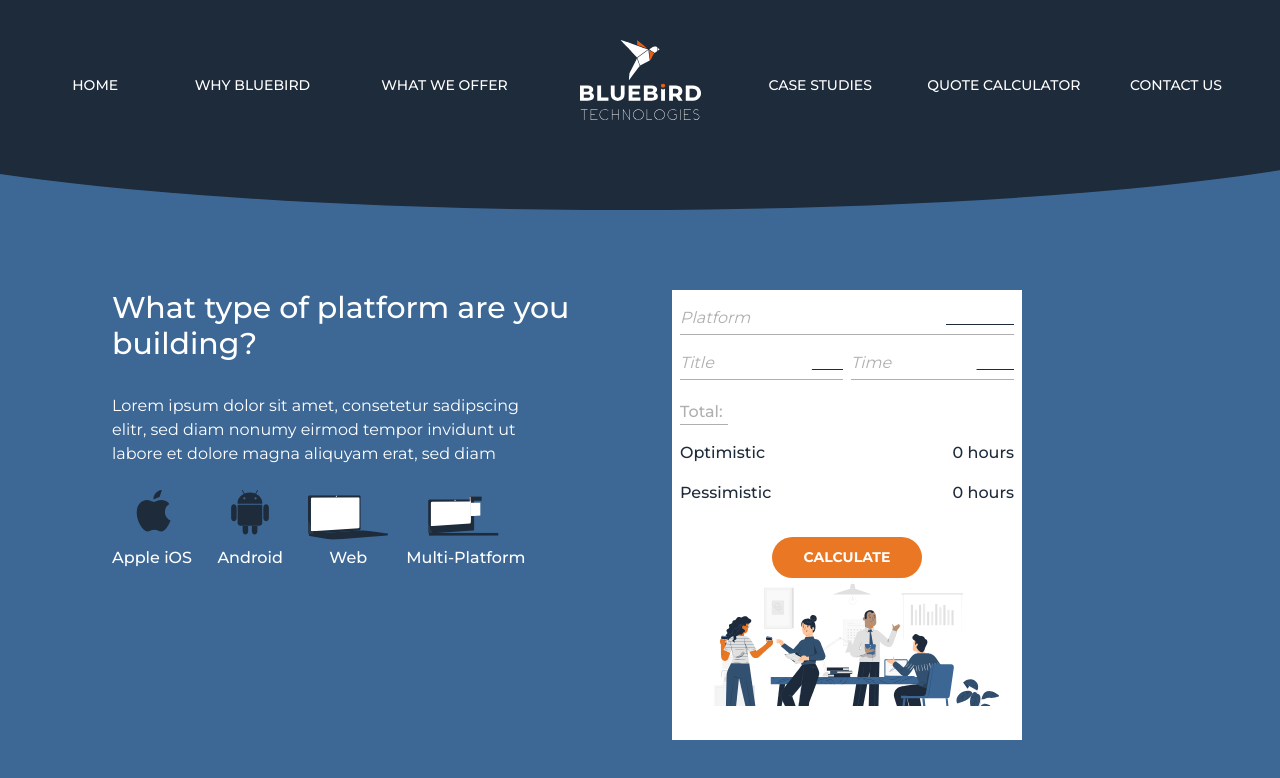
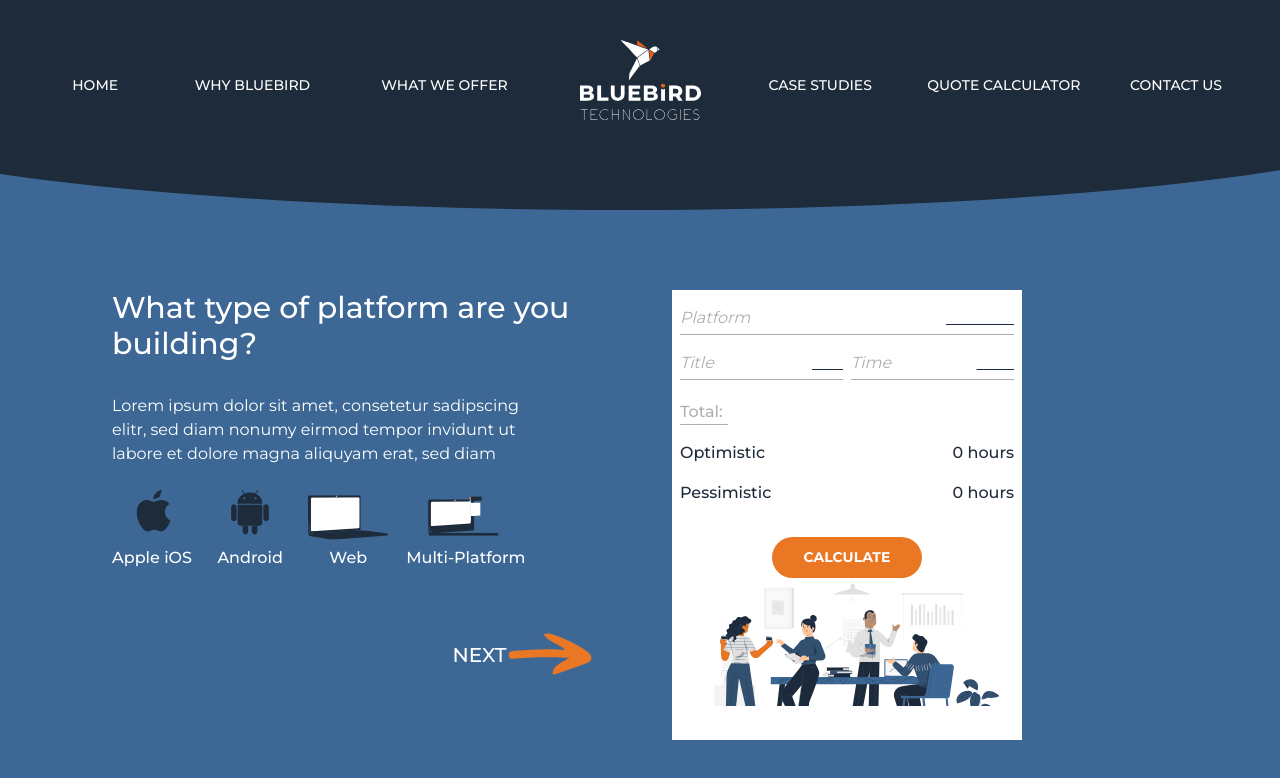
Before and after one commit to bluebird-technologies/bluebird_tech_OLD, a Next.js app: page /calculator/quoteWizard in a window 1280 px wide. Shown: the top 778 px of the page. Built offline with nearby package versions, Linux system fonts and the light colour scheme.

Commit message:
back feature added

```diff
--- a/pages/calculator/quoteWizard.tsx
+++ b/pages/calculator/quoteWizard.tsx
@@ -37,6 +37,7 @@ import LiveTrackingIcon from 'public/calculator/liveTracking.svg';
 import MapsIntegrationIcon from 'public/calculator/maps-integration.svg';
 import Calculator from '../../components/QuoteCalculator';
 import SelectedScreen from '../../components/Calculator/SelectedScreen';
+import RightArrow from '../../public/right-arrow.svg';
 import {
   CalculatorContext,
   CalculatorContextType,
@@ -75,7 +76,9 @@ function QuoteWizard() {
           platform: 'Apple',
           resources: [Resources.MD],
         }));
-        setSelectedScreen(screens[1]);
+        setSelectedScreen(1);
+        setOptimisticHours((prev) => [...prev, 40]);
+        setPessimisticHours((prev) => [...prev, 57]);
       },
     },
     {
@@ -89,7 +92,9 @@ function QuoteWizard() {
           platform: 'Android',
           resources: [Resources.MD],
         }));
-        setSelectedScreen(screens[1]);
+        setSelectedScreen(1);
+        setOptimisticHours((prev) => [...prev, 40]);
+        setPessimisticHours((prev) => [...prev, 57]);
       },
     },
     {
@@ -103,7 +108,9 @@ function QuoteWizard() {
           platform: 'Web',
           resources: [Resources.FE],
         }));
-        setSelectedScreen(screens[1]);
+        setSelectedScreen(1);
+        setOptimisticHours((prev) => [...prev, 40]);
+        setPessimisticHours((prev) => [...prev, 57]);
       },
     },
     {
@@ -117,7 +124,9 @@ function QuoteWizard() {
           platform: 'Multi-Platform',
           resources: [Resources.MD, Resources.FE, Resources.BE],
         }));
-        setSelectedScreen(screens[1]);
+        setSelectedScreen(1);
+        setOptimisticHours((prev) => [...prev, 80]);
+        setPessimisticHours((prev) => [...prev, 114]);
       },
     },
   ];
@@ -132,9 +141,12 @@ function QuoteWizard() {
           optimisticHours: prev.optimisticHours + 20,
           pessimisticHours: prev.pessimisticHours + 29,
           platform: prev.platform,
+          size: 'Small',
           resources: [],
         }));
-        setSelectedScreen(screens[2]);
+        setSelectedScreen(2);
+        setOptimisticHours((prev) => [...prev, 20]);
+        setPessimisticHours((prev) => [...prev, 29]);
       },
     },
     {
@@ -146,9 +158,12 @@ function QuoteWizard() {
           optimisticHours: prev.optimisticHours + 40,
           pessimisticHours: prev.pessimisticHours + 57,
           platform: prev.platform,
+          size: 'Medium',
           resources: [Resources.PM],
         }));
-        setSelectedScreen(screens[2]);
+        setSelectedScreen(2);
+        setOptimisticHours((prev) => [...prev, 40]);
+        setPessimisticHours((prev) => [...prev, 57]);
       },
     },
     {
@@ -160,9 +175,12 @@ function QuoteWizard() {
           optimisticHours: prev.optimisticHours + 60,
           pessimisticHours: prev.pessimisticHours + 86,
           platform: prev.platform,
+          size: 'Large',
           resources: [Resources.PM],
         }));
-        setSelectedScreen(screens[2]);
+        setSelectedScreen(2);
+        setOptimisticHours((prev) => [...prev, 60]);
+        setPessimisticHours((prev) => [...prev, 86]);
       },
     },
   ];
@@ -172,16 +190,32 @@ function QuoteWizard() {
       title: 'Yes',
       icon: <YesIcon />,
       onclick: () => {
-        setSelectedScreen(screens[3]);
+        setSelectedScreen(3);
+        setCalculatorValue((prev) => ({
+          ...calculatorValue,
+          optimisticHours: prev.optimisticHours + 0,
+          pessimisticHours: prev.pessimisticHours + 0,
+          hasDesigner: true,
+        }));
         setHasDesginer(true);
+        setOptimisticHours((prev) => [...prev, 0]);
+        setPessimisticHours((prev) => [...prev, 0]);
       },
     },
     {
       title: 'No',
       icon: <NoIcon />,
       onclick: () => {
-        setSelectedScreen(screens[3]);
+        setSelectedScreen(3);
+        setCalculatorValue((prev) => ({
+          ...calculatorValue,
+          hasDesigner: false,
+          optimisticHours: prev.optimisticHours + 0,
+          pessimisticHours: prev.pessimisticHours + 0,
+        }));
         setHasDesginer(false);
+        setOptimisticHours((prev) => [...prev, 0]);
+        setPessimisticHours((prev) => [...prev, 0]);
       },
     },
   ];
@@ -194,11 +228,14 @@ function QuoteWizard() {
         setCalculatorValue((prev) => ({
           ...calculatorValue,
           optimisticHours: hasDesigner ? prev.optimisticHours + 20 : prev.optimisticHours + 40,
-          pessimisticHours: hasDesigner ? prev.optimisticHours + 29 : prev.optimisticHours + 57,
+          pessimisticHours: hasDesigner ? prev.pessimisticHours + 29 : prev.pessimisticHours + 57,
           platform: prev.platform,
           resources: [],
+          ux_ui: 'MVP',
         }));
-        setSelectedScreen(screens[4]);
+        setSelectedScreen(4);
+        setOptimisticHours((prev) => [...prev, hasDesigner ? 20 : 40]);
+        setPessimisticHours((prev) => [...prev, hasDesigner ? 29 : 57]);
       },
     },
     {
@@ -208,11 +245,14 @@ function QuoteWizard() {
         setCalculatorValue((prev) => ({
           ...calculatorValue,
           optimisticHours: hasDesigner ? prev.optimisticHours + 30 : prev.optimisticHours + 60,
-          pessimisticHours: hasDesigner ? prev.optimisticHours + 43 : prev.optimisticHours + 86,
+          pessimisticHours: hasDesigner ? prev.pessimisticHours + 43 : prev.pessimisticHours + 86,
           platform: prev.platform,
           resources: [],
+          ux_ui: 'Stock',
         }));
-        setSelectedScreen(screens[4]);
+        setSelectedScreen(4);
+        setOptimisticHours((prev) => [...prev, hasDesigner ? 30 : 60]);
+        setPessimisticHours((prev) => [...prev, hasDesigner ? 43 : 86]);
       },
     },
     {
@@ -222,11 +262,14 @@ function QuoteWizard() {
         setCalculatorValue((prev) => ({
           ...calculatorValue,
           optimisticHours: hasDesigner ? prev.optimisticHours + 40 : prev.optimisticHours + 80,
-          pessimisticHours: hasDesigner ? prev.optimisticHours + 57 : prev.optimisticHours + 114,
+          pessimisticHours: hasDesigner ? prev.pessimisticHours + 57 : prev.pessimisticHours + 114,
           platform: prev.platform,
           resources: [],
+          ux_ui: 'Beautiful',
         }));
-        setSelectedScreen(screens[4]);
+        setSelectedScreen(4);
+        setOptimisticHours((prev) => [...prev, hasDesigner ? 40 : 80]);
+        setPessimisticHours((prev) => [...prev, hasDesigner ? 57 : 114]);
       },
     },
   ];
@@ -239,11 +282,14 @@ function QuoteWizard() {
         setCalculatorValue((prev) => ({
           ...calculatorValue,
           optimisticHours: prev.optimisticHours + 15,
-          pessimisticHours: prev.optimisticHours + 21,
+          pessimisticHours: prev.pessimisticHours + 21,
           platform: prev.platform,
           resources: [Resources.BE],
+          loginType: ['Email'],
         }));
-        setSelectedScreen(screens[5]);
+        setOptimisticHours((prev) => [...prev, 15]);
+        setPessimisticHours((prev) => [...prev, 21]);
+        setSelectedScreen(5);
       },
     },
     {
@@ -253,11 +299,14 @@ function QuoteWizard() {
         setCalculatorValue((prev) => ({
           ...calculatorValue,
           optimisticHours: prev.optimisticHours + 15,
-          pessimisticHours: prev.optimisticHours + 21,
+          pessimisticHours: prev.pessimisticHours + 21,
           platform: prev.platform,
           resources: [Resources.BE],
+          loginType: ['Social'],
         }));
-        setSelectedScreen(screens[5]);
+        setOptimisticHours((prev) => [...prev, 15]);
+        setPessimisticHours((prev) => [...prev, 21]);
+        setSelectedScreen(5);
       },
     },
     {
@@ -267,10 +316,12 @@ function QuoteWizard() {
         setCalculatorValue((prev) => ({
           ...calculatorValue,
           optimisticHours: prev.optimisticHours + 0,
-          pessimisticHours: prev.optimisticHours + 0,
+          pessimisticHours: prev.pessimisticHours + 0,
           resources: [],
         }));
-        setSelectedScreen(screens[5]);
+        setSelectedScreen(5);
+        setOptimisticHours((prev) => [...prev, 0]);
+        setPessimisticHours((prev) => [...prev, 0]);
       },
     },
     {
@@ -280,10 +331,12 @@ function QuoteWizard() {
         setCalculatorValue((prev) => ({
           ...calculatorValue,
           optimisticHours: prev.optimisticHours + 5,
-          pessimisticHours: prev.optimisticHours + 7,
+          pessimisticHours: prev.pessimisticHours + 7,
           resources: [Resources.BE],
         }));
-        setSelectedScreen(screens[5]);
+        setSelectedScreen(5);
+        setOptimisticHours((prev) => [...prev, 5]);
+        setPessimisticHours((prev) => [...prev, 7]);
       },
     },
   ];
@@ -296,10 +349,12 @@ function QuoteWizard() {
         setCalculatorValue((prev) => ({
           ...calculatorValue,
           optimisticHours: prev.optimisticHours + 30,
-          pessimisticHours: prev.optimisticHours + 43,
+          pessimisticHours: prev.pessimisticHours + 43,
           resources: [Resources.BE],
         }));
-        setSelectedScreen(screens[6]);
+        setSelectedScreen(6);
+        setOptimisticHours((prev) => [...prev, 30]);
+        setPessimisticHours((prev) => [...prev, 43]);
       },
     },
     {
@@ -309,10 +364,12 @@ function QuoteWizard() {
         setCalculatorValue((prev) => ({
           ...calculatorValue,
           optimisticHours: prev.optimisticHours + 0,
-          pessimisticHours: prev.optimisticHours + 0,
+          pessimisticHours: prev.pessimisticHours + 0,
           resources: [],
         }));
-        setSelectedScreen(screens[6]);
+        setSelectedScreen(6);
+        setOptimisticHours((prev) => [...prev, 0]);
+        setPessimisticHours((prev) => [...prev, 0]);
       },
     },
     {
@@ -322,10 +379,12 @@ function QuoteWizard() {
         setCalculatorValue((prev) => ({
           ...calculatorValue,
           optimisticHours: prev.optimisticHours + 5,
-          pessimisticHours: prev.optimisticHours + 7,
+          pessimisticHours: prev.pessimisticHours + 7,
           resources: [Resources.BE],
         }));
-        setSelectedScreen(screens[6]);
+        setSelectedScreen(6);
+        setOptimisticHours((prev) => [...prev, 5]);
+        setPessimisticHours((prev) => [...prev, 7]);
       },
     },
   ];
@@ -337,10 +396,12 @@ function QuoteWizard() {
         setCalculatorValue((prev) => ({
           ...calculatorValue,
           optimisticHours: prev.optimisticHours + 15,
-          pessimisticHours: prev.optimisticHours + 21,
+          pessimisticHours: prev.pessimisticHours + 21,
           resources: [Resources.BE],
         }));
-        setSelectedScreen(screens[7]);
+        setSelectedScreen(7);
+        setOptimisticHours((prev) => [...prev, 15]);
+        setPessimisticHours((prev) => [...prev, 21]);
       },
     },
     {
@@ -350,10 +411,12 @@ function QuoteWizard() {
         setCalculatorValue((prev) => ({
           ...calculatorValue,
           optimisticHours: prev.optimisticHours + 0,
-          pessimisticHours: prev.optimisticHours + 0,
+          pessimisticHours: prev.pessimisticHours + 0,
           resources: [],
         }));
-        setSelectedScreen(screens[7]);
+        setSelectedScreen(7);
+        setOptimisticHours((prev) => [...prev, 0]);
+        setPessimisticHours((prev) => [...prev, 0]);
       },
     },
     {
@@ -363,10 +426,12 @@ function QuoteWizard() {
         setCalculatorValue((prev) => ({
           ...calculatorValue,
           optimisticHours: prev.optimisticHours + 5,
-          pessimisticHours: prev.optimisticHours + 7,
+          pessimisticHours: prev.pessimisticHours + 7,
           resources: [Resources.BE],
         }));
-        setSelectedScreen(screens[7]);
+        setSelectedScreen(7);
+        setOptimisticHours((prev) => [...prev, 5]);
+        setPessimisticHours((prev) => [...prev, 7]);
       },
     },
   ];
@@ -378,10 +443,12 @@ function QuoteWizard() {
         setCalculatorValue((prev) => ({
           ...calculatorValue,
           optimisticHours: prev.optimisticHours + 40,
-          pessimisticHours: prev.optimisticHours + 57,
+          pessimisticHours: prev.pessimisticHours + 57,
           resources: [Resources.BE],
         }));
-        setSelectedScreen(screens[8]);
+        setSelectedScreen(8);
+        setOptimisticHours((prev) => [...prev, 40]);
+        setPessimisticHours((prev) => [...prev, 57]);
       },
     },
     {
@@ -391,10 +458,13 @@ function QuoteWizard() {
         setCalculatorValue((prev) => ({
           ...calculatorValue,
           optimisticHours: prev.optimisticHours + 80,
-          pessimisticHours: prev.optimisticHours + 114,
+          pessimisticHours: prev.pessimisticHours + 114,
           resources: [Resources.BE],
+          payments: 'Payment Processing',
         }));
-        setSelectedScreen(screens[8]);
+        setSelectedScreen(8);
+        setOptimisticHours((prev) => [...prev, 80]);
+        setPessimisticHours((prev) => [...prev, 114]);
       },
     },
     {
@@ -404,10 +474,12 @@ function QuoteWizard() {
         setCalculatorValue((prev) => ({
           ...calculatorValue,
           optimisticHours: prev.optimisticHours + 100,
-          pessimisticHours: prev.optimisticHours + 143,
+          pessimisticHours: prev.pessimisticHours + 143,
           resources: [Resources.BE],
         }));
-        setSelectedScreen(screens[8]);
+        setSelectedScreen(8);
+        setOptimisticHours((prev) => [...prev, 100]);
+        setPessimisticHours((prev) => [...prev, 143]);
       },
     },
     {
@@ -417,10 +489,12 @@ function QuoteWizard() {
         setCalculatorValue((prev) => ({
           ...calculatorValue,
           optimisticHours: prev.optimisticHours + 0,
-          pessimisticHours: prev.optimisticHours + 0,
+          pessimisticHours: prev.pessimisticHours + 0,
           resources: [],
         }));
-        setSelectedScreen(screens[8]);
+        setSelectedScreen(8);
+        setOptimisticHours((prev) => [...prev, 0]);
+        setPessimisticHours((prev) => [...prev, 0]);
       },
     },
   ];
@@ -432,10 +506,12 @@ function QuoteWizard() {
         setCalculatorValue((prev) => ({
           ...calculatorValue,
           optimisticHours: prev.optimisticHours + 30,
-          pessimisticHours: prev.optimisticHours + 43,
+          pessimisticHours: prev.pessimisticHours + 43,
           resources: [Resources.BE],
         }));
-        setSelectedScreen(screens[9]);
+        setSelectedScreen(9);
+        setOptimisticHours((prev) => [...prev, 30]);
+        setPessimisticHours((prev) => [...prev, 43]);
       },
     },
     {
@@ -445,10 +521,12 @@ function QuoteWizard() {
         setCalculatorValue((prev) => ({
           ...calculatorValue,
           optimisticHours: prev.optimisticHours + 40,
-          pessimisticHours: prev.optimisticHours + 57,
+          pessimisticHours: prev.pessimisticHours + 57,
           resources: [],
         }));
-        setSelectedScreen(screens[9]);
+        setSelectedScreen(9);
+        setOptimisticHours((prev) => [...prev, 40]);
+        setPessimisticHours((prev) => [...prev, 57]);
       },
     },
     {
@@ -458,10 +536,12 @@ function QuoteWizard() {
         setCalculatorValue((prev) => ({
           ...calculatorValue,
           optimisticHours: prev.optimisticHours + 40,
-          pessimisticHours: prev.optimisticHours + 57,
+          pessimisticHours: prev.pessimisticHours + 57,
           resources: [Resources.BE],
         }));
-        setSelectedScreen(screens[9]);
+        setSelectedScreen(9);
+        setOptimisticHours((prev) => [...prev, 40]);
+        setPessimisticHours((prev) => [...prev, 57]);
       },
     },
     {
@@ -471,10 +551,12 @@ function QuoteWizard() {
         setCalculatorValue((prev) => ({
           ...calculatorValue,
           optimisticHours: prev.optimisticHours + 25,
-          pessimisticHours: prev.optimisticHours + 36,
+          pessimisticHours: prev.pessimisticHours + 36,
           resources: [],
         }));
-        setSelectedScreen(screens[9]);
+        setSelectedScreen(9);
+        setOptimisticHours((prev) => [...prev, 25]);
+        setPessimisticHours((prev) => [...prev, 36]);
       },
     },
     {
@@ -484,10 +566,12 @@ function QuoteWizard() {
         setCalculatorValue((prev) => ({
           ...calculatorValue,
           optimisticHours: prev.optimisticHours + 0,
-          pessimisticHours: prev.optimisticHours + 0,
+          pessimisticHours: prev.pessimisticHours + 0,
           resources: [],
         }));
-        setSelectedScreen(screens[9]);
+        setSelectedScreen(9);
+        setOptimisticHours((prev) => [...prev, 0]);
+        setPessimisticHours((prev) => [...prev, 0]);
       },
     },
   ];
@@ -500,7 +584,7 @@ function QuoteWizard() {
         setCalculatorValue((prev) => ({
           ...calculatorValue,
           optimisticHours: prev.optimisticHours + 50,
-          pessimisticHours: prev.optimisticHours + 71,
+          pessimisticHours: prev.pessimisticHours + 71,
           resources: [Resources.BE],
         }));
         router.push('/calculator/quoteEstimate');
@@ -513,7 +597,7 @@ function QuoteWizard() {
         setCalculatorValue((prev) => ({
           ...calculatorValue,
           optimisticHours: prev.optimisticHours + 40,
-          pessimisticHours: prev.optimisticHours + 57,
+          pessimisticHours: prev.pessimisticHours + 57,
           resources: [Resources.BE],
         }));
         router.push('/calculator/quoteEstimate');
@@ -526,7 +610,7 @@ function QuoteWizard() {
         setCalculatorValue((prev) => ({
           ...calculatorValue,
           optimisticHours: prev.optimisticHours + 80,
-          pessimisticHours: prev.optimisticHours + 114,
+          pessimisticHours: prev.pessimisticHours + 114,
           resources: [Resources.BE],
         }));
         router.push('/calculator/quoteEstimate');
@@ -539,7 +623,7 @@ function QuoteWizard() {
         setCalculatorValue((prev) => ({
           ...calculatorValue,
           optimisticHours: prev.optimisticHours + 80,
-          pessimisticHours: prev.optimisticHours + 114,
+          pessimisticHours: prev.pessimisticHours + 114,
           resources: [Resources.BE],
         }));
         router.push('/calculator/quoteEstimate');
@@ -552,7 +636,7 @@ function QuoteWizard() {
         setCalculatorValue((prev) => ({
           ...calculatorValue,
           optimisticHours: prev.optimisticHours + 0,
-          pessimisticHours: prev.optimisticHours + 0,
+          pessimisticHours: prev.pessimisticHours + 0,
           resources: [],
         }));
         router.push('/calculator/quoteEstimate');
@@ -635,14 +719,27 @@ function QuoteWizard() {
   ];
 
   const [selectedType, setSelectedType] = useState('');
-  const [selectedScreen, setSelectedScreen] = useState(screens[0]);
+  const [selectedScreen, setSelectedScreen] = useState<number>(0);
   const [calculatorValue, setCalculatorValue] = useState<CalculatorContextType>({
     platform: '',
     optimisticHours: 0,
     pessimisticHours: 0,
     resources: [],
   });
+  const [optimisticHours, setOptimisticHours] = useState<number[]>([]);
+  const [pessimisticHours, setPessimisticHours] = useState<number[]>([]);
   const [hasDesigner, setHasDesginer] = useState<boolean>(false);
+
+  const backBtnHandler = () => {
+    setSelectedScreen((prev) => prev - 1);
+    setCalculatorValue((prev) => ({
+      ...prev,
+      optimisticHours: prev.optimisticHours - optimisticHours[optimisticHours.length - 1],
+      pessimisticHours: prev.pessimisticHours - pessimisticHours[pessimisticHours.length - 1],
+    }));
+    setOptimisticHours((prev) => prev.slice(0, -1));
+    setPessimisticHours((prev) => prev.slice(0, -1));
+  };
 
   return (
     <CalculatorContext.Provider value={calculatorValue}>
@@ -662,7 +759,30 @@ function QuoteWizard() {
         </div>
         <div className="bg-secondary flex-1 flex pt-60 pb-16 px-20 w-full -mt-40">
           <Container wide>
-            <SelectedScreen screen={selectedScreen} />
+            <SelectedScreen screen={screens[selectedScreen]} />
+            <div className="flex flex-1  justify-between w-full">
+              {selectedScreen !== 0 && (
+                <button
+                  onClick={() => backBtnHandler()}
+                  className="text-white font-medium text-xl flex items-center justify-center"
+                >
+                  <RightArrow className="origin-center rotate-180 mr-4" />
+                  BACK
+                </button>
+              )}
+              <div></div>
+              {selectedScreen !== screens.length - 1 && (
+                <button
+                  onClick={() =>
+                    setSelectedScreen((prev) => (prev < screens.length ? prev + 1 : prev))
+                  }
+                  className="text-white font-medium text-xl flex items-center justify-center"
+                >
+                  NEXT
+                  <RightArrow className="mr-4" />
+                </button>
+              )}
+            </div>
           </Container>
           <Container>
             <Calculator platformType={selectedType} />
```
